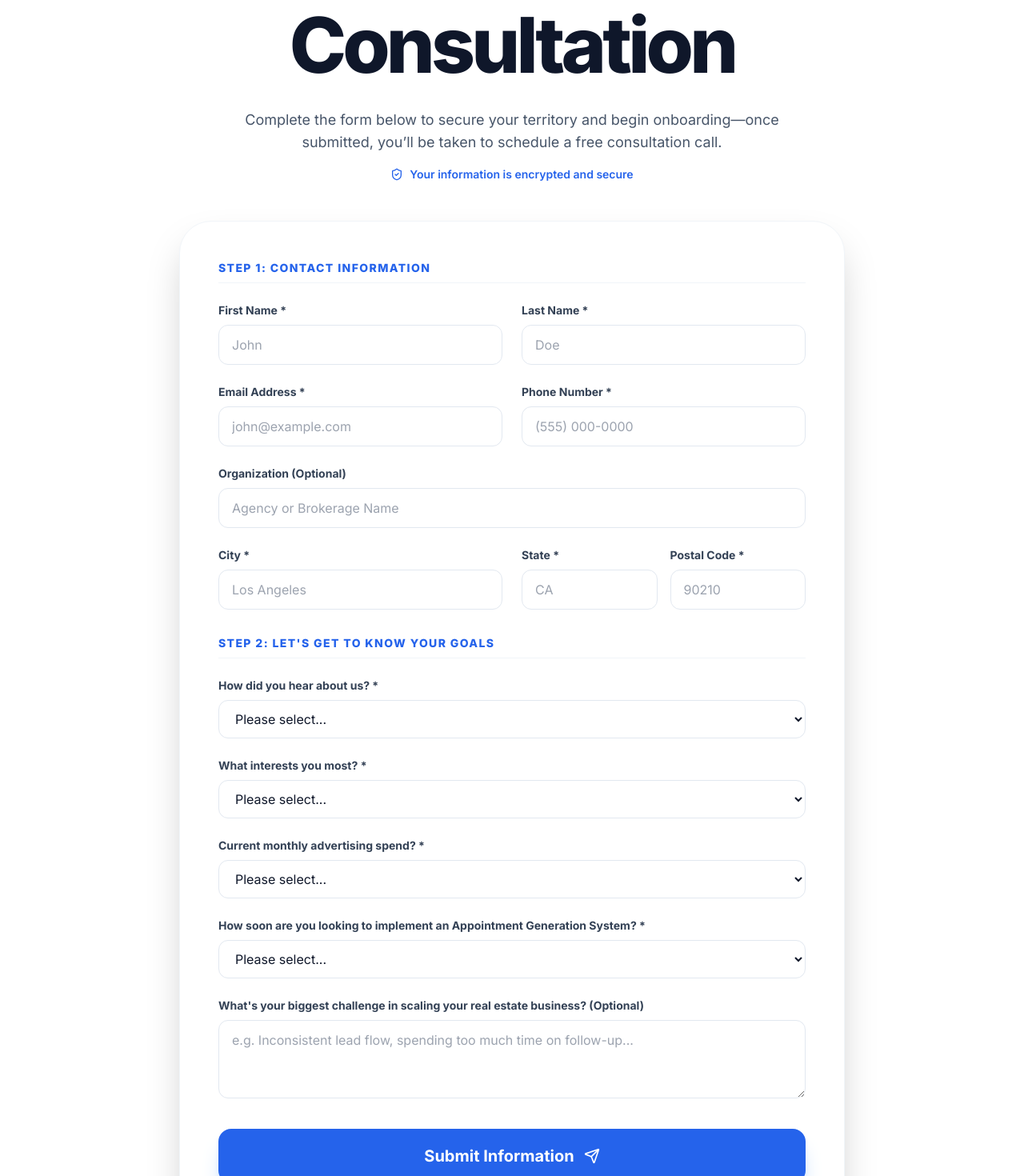
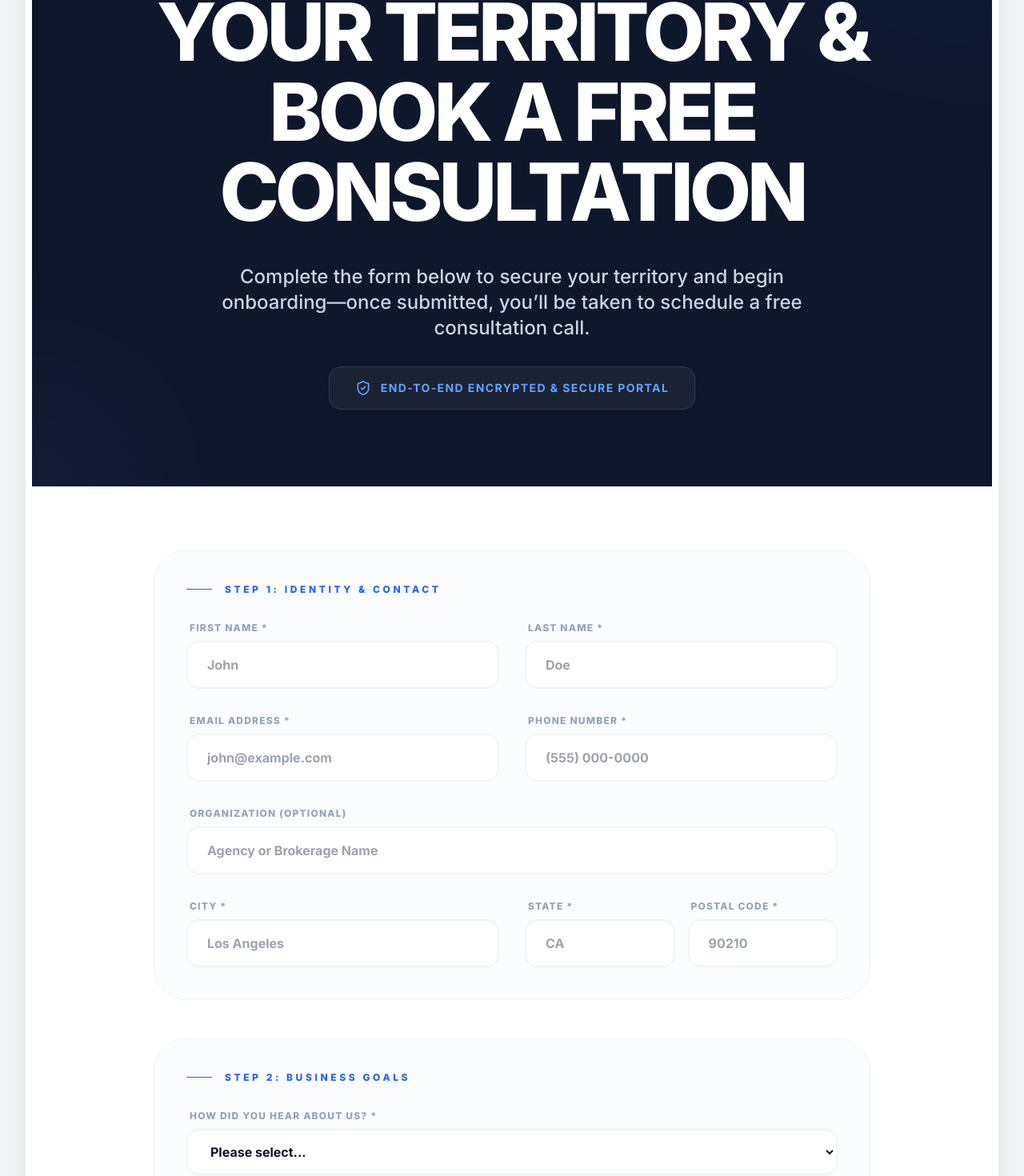
Before and after one commit to Manifesto32/aiagencywebsite, a React (Vite) app: page / in a window 1280 px wide. Shown: the part 9785-11255 px from the top of the page at 80% size. Built offline with nearby package versions, Linux system fonts and the light colour scheme.

Commit message:
feat(LeadForm): Improve submission feedback and styling
Enhance the lead form's submitted state with improved visual feedback and styling. Adds a globe icon to the imports. Updates the success message section with a new background color, border, and shadow for better presentation.

```diff
--- a/components/LeadForm.tsx
+++ b/components/LeadForm.tsx
@@ -1,5 +1,5 @@
 import React, { useState } from 'react';
-import { ShieldCheck, Send, CheckCircle2 } from 'lucide-react';
+import { ShieldCheck, Send, CheckCircle2, Globe } from 'lucide-react';
 
 const GHL_WEBHOOK_URL = "https://services.leadconnectorhq.com/hooks/Y5zsNn2xY4yBhOcBzCel/webhook-trigger/490b0dd3-56fe-46b7-a0b0-08cd29f1dc1e";
 
@@ -31,7 +31,6 @@ const LeadForm: React.FC = () => {
     e.preventDefault();
     setIsSubmitting(true);
 
-    // Standardize payload for CRM auto-mapping
     const payload = {
       first_name: formData.firstName,
       last_name: formData.lastName,
@@ -70,33 +69,26 @@ const LeadForm: React.FC = () => {
 
   if (isSubmitted) {
     return (
-      <section id="initialize-ai" className="py-24 bg-white relative min-h-[600px] flex items-center">
-        <div className="max-w-4xl auto px-4 sm:px-6 lg:px-8 text-center">
-          <div className="bg-blue-50 rounded-[3rem] p-8 sm:p-16 border border-blue-100 shadow-xl inline-block text-left">
+      <section id="initialize-ai" className="py-24 bg-slate-50 relative min-h-[600px] flex items-center">
+        <div className="max-w-4xl mx-auto px-4 sm:px-6 lg:px-8 text-center">
+          <div className="bg-white rounded-[3rem] p-8 sm:p-16 border-4 border-blue-600 shadow-2xl inline-block text-left">
             <div className="w-16 h-16 bg-green-500 rounded-full flex items-center justify-center mb-8 shadow-lg shadow-green-200">
               <CheckCircle2 className="w-8 h-8 text-white" />
             </div>
-            <h2 className="text-2xl sm:text-3xl font-black text-slate-900 mb-6">Thank you for your interest in Bloom Link AI Agency!</h2>
+            <h2 className="text-2xl sm:text-3xl font-black text-slate-900 mb-6">Application Received Successfully!</h2>
             <div className="space-y-4 text-slate-700 leading-relaxed font-medium">
-              <p>
-                We've received your request and appreciate you taking the time to share your information with us.
-              </p>
-              <p>
-                In the meantime, feel free to explore our website to learn more about how our Appointment Generation System is helping real estate professionals book more qualified listing appointments.
-              </p>
-              <p>
-                We look forward to speaking with you soon!
-              </p>
+              <p>We've received your request and territory reservation details. One of our specialists will review your application shortly.</p>
+              <p>In the meantime, feel free to explore our website to learn more about how our Appointment Generation System is helping real estate professionals book more qualified listing appointments.</p>
               <div className="pt-4">
                 <p className="text-slate-900 font-bold">Warm regards,</p>
-                <p className="text-[#2563EB] font-bold">The Bloom Link AI Team</p>
+                <p className="text-[#2563EB] font-bold text-lg">The Bloom Link AI Team</p>
               </div>
             </div>
             <button
               onClick={() => setIsSubmitted(false)}
               className="mt-8 text-sm text-slate-400 font-semibold hover:text-[#2563EB] transition-colors"
             >
-              ← Back to form
+              ← Back to application
             </button>
           </div>
         </div>
@@ -105,122 +97,142 @@ const LeadForm: React.FC = () => {
   }
 
   return (
-    <section id="initialize-ai" className="py-24 bg-white relative">
-      <div className="max-w-4xl mx-auto px-4 sm:px-6 lg:px-8">
-        <div className="text-center mb-12">
-          <h2 className="text-5xl sm:text-7xl lg:text-8xl font-black text-slate-900 mb-8 tracking-tighter leading-[0.95]">
+    <section id="initialize-ai" className="py-24 bg-slate-50 relative">
+      <div className="max-w-7xl mx-auto px-4 sm:px-6 lg:px-8">
+
+        {/* Main Application Container with Borders */}
+        <div className="relative bg-white rounded-[4rem] border-8 border-white shadow-[0_50px_100px_-20px_rgba(0,0,0,0.15)] overflow-hidden ring-1 ring-slate-200">
+
+          {/* Expanded Header Section */}
+          <div className="bg-slate-900 py-20 sm:py-24 px-6 text-center relative overflow-hidden">
+            {/* Background Decorative Accents */}
+            <div className="absolute top-0 right-0 w-96 h-96 bg-blue-600 rounded-full filter blur-[150px] opacity-20 -mr-48 -mt-48"></div>
+            <div className="absolute bottom-0 left-0 w-64 h-64 bg-indigo-500 rounded-full filter blur-[100px] opacity-10 -ml-32 -mb-32"></div>
+
+            <div className="relative z-10 max-w-6xl mx-auto">
+              <div className="flex justify-center mb-8">
+                <div className="inline-flex items-center px-4 py-2 rounded-full bg-blue-600/20 border border-blue-500/30 text-blue-400 text-xs font-black uppercase tracking-[0.3em]">
+                  <Globe className="w-4 h-4 mr-2" />
+                  Territory Registration Active
+                </div>
+              </div>
+              <h2 className="text-5xl sm:text-7xl lg:text-[100px] font-black text-white mb-10 tracking-tighter leading-[0.85] uppercase">
                 Start Here: Secure Your Territory & Book a Free Consultation
               </h2>
-          <p className="text-lg text-slate-600 max-w-2xl mx-auto mb-4">
+              <p className="text-xl sm:text-2xl text-slate-300 max-w-3xl mx-auto font-medium leading-relaxed mb-8">
                 Complete the form below to secure your territory and begin onboarding—once submitted, you’ll be taken to schedule a free consultation call.
               </p>
-          <div className="flex items-center justify-center text-blue-600 font-semibold text-sm">
-            <ShieldCheck className="w-4 h-4 mr-2" />
-            Your information is encrypted and secure
+              <div className="flex items-center justify-center text-blue-400 font-bold text-sm tracking-widest uppercase bg-white/5 py-4 px-8 rounded-2xl border border-white/10 inline-flex">
+                <ShieldCheck className="w-5 h-5 mr-3" />
+                End-to-End Encrypted & Secure Portal
+              </div>
             </div>
           </div>
 
-        <div className="bg-white rounded-[2.5rem] border border-slate-100 shadow-2xl overflow-hidden p-8 sm:p-12">
-          <form onSubmit={handleSubmit} className="space-y-8">
+          {/* Form Content Section */}
+          <div className="py-20 px-4 sm:px-12 lg:px-24 bg-white">
+            <div className="max-w-4xl mx-auto">
+              <form onSubmit={handleSubmit} className="space-y-12">
                 {/* Contact Information Section */}
-            <div>
-              <h3 className="text-sm font-black text-blue-600 uppercase tracking-widest mb-6 border-b border-slate-100 pb-2">
-                Step 1: Contact Information
+                <div className="bg-slate-50/50 p-8 sm:p-10 rounded-[2.5rem] border border-slate-100">
+                  <h3 className="text-xs font-black text-blue-600 uppercase tracking-[0.3em] mb-8 flex items-center">
+                    <span className="w-8 h-px bg-blue-600 mr-4"></span>
+                    Step 1: Identity & Contact
                   </h3>
-              <div className="grid grid-cols-1 sm:grid-cols-2 gap-6">
-                <div>
-                  <label className="block text-sm font-bold text-slate-700 mb-2">First Name *</label>
+                  <div className="grid grid-cols-1 sm:grid-cols-2 gap-8">
+                    <div className="space-y-2">
+                      <label className="block text-xs font-black text-slate-400 uppercase tracking-widest ml-1">First Name *</label>
                       <input
                         required
                         name="firstName"
                         type="text"
                         value={formData.firstName}
                         onChange={handleChange}
-                    className="w-full px-4 py-3 rounded-xl border border-slate-200 bg-white focus:ring-2 focus:ring-blue-500 focus:border-transparent transition-all outline-none"
+                        className="w-full px-6 py-4 rounded-2xl border-2 border-slate-100 bg-white focus:ring-4 focus:ring-blue-500/10 focus:border-blue-500 transition-all outline-none text-slate-900 font-bold"
                         placeholder="John"
                       />
                     </div>
-                <div>
-                  <label className="block text-sm font-bold text-slate-700 mb-2">Last Name *</label>
+                    <div className="space-y-2">
+                      <label className="block text-xs font-black text-slate-400 uppercase tracking-widest ml-1">Last Name *</label>
                       <input
                         required
                         name="lastName"
                         type="text"
                         value={formData.lastName}
                         onChange={handleChange}
-                    className="w-full px-4 py-3 rounded-xl border border-slate-200 bg-white focus:ring-2 focus:ring-blue-500 focus:border-transparent transition-all outline-none"
+                        className="w-full px-6 py-4 rounded-2xl border-2 border-slate-100 bg-white focus:ring-4 focus:ring-blue-500/10 focus:border-blue-500 transition-all outline-none text-slate-900 font-bold"
                         placeholder="Doe"
                       />
                     </div>
-                <div>
-                  <label className="block text-sm font-bold text-slate-700 mb-2">Email Address *</label>
+                    <div className="space-y-2">
+                      <label className="block text-xs font-black text-slate-400 uppercase tracking-widest ml-1">Email Address *</label>
                       <input
                         required
                         name="email"
                         type="email"
                         value={formData.email}
                         onChange={handleChange}
-                    className="w-full px-4 py-3 rounded-xl border border-slate-200 bg-white focus:ring-2 focus:ring-blue-500 focus:border-transparent transition-all outline-none"
+                        className="w-full px-6 py-4 rounded-2xl border-2 border-slate-100 bg-white focus:ring-4 focus:ring-blue-500/10 focus:border-blue-500 transition-all outline-none text-slate-900 font-bold"
                         placeholder="john@example.com"
                       />
                     </div>
-                <div>
-                  <label className="block text-sm font-bold text-slate-700 mb-2">Phone Number *</label>
+                    <div className="space-y-2">
+                      <label className="block text-xs font-black text-slate-400 uppercase tracking-widest ml-1">Phone Number *</label>
                       <input
                         required
                         name="phone"
                         type="tel"
                         value={formData.phone}
                         onChange={handleChange}
-                    className="w-full px-4 py-3 rounded-xl border border-slate-200 bg-white focus:ring-2 focus:ring-blue-500 focus:border-transparent transition-all outline-none"
+                        className="w-full px-6 py-4 rounded-2xl border-2 border-slate-100 bg-white focus:ring-4 focus:ring-blue-500/10 focus:border-blue-500 transition-all outline-none text-slate-900 font-bold"
                         placeholder="(555) 000-0000"
                       />
                     </div>
-                <div className="sm:col-span-2">
-                  <label className="block text-sm font-bold text-slate-700 mb-2">Organization (Optional)</label>
+                    <div className="sm:col-span-2 space-y-2">
+                      <label className="block text-xs font-black text-slate-400 uppercase tracking-widest ml-1">Organization (Optional)</label>
                       <input
                         name="organization"
                         type="text"
                         value={formData.organization}
                         onChange={handleChange}
-                    className="w-full px-4 py-3 rounded-xl border border-slate-200 bg-white focus:ring-2 focus:ring-blue-500 focus:border-transparent transition-all outline-none"
+                        className="w-full px-6 py-4 rounded-2xl border-2 border-slate-100 bg-white focus:ring-4 focus:ring-blue-500/10 focus:border-blue-500 transition-all outline-none text-slate-900 font-bold"
                         placeholder="Agency or Brokerage Name"
                       />
                     </div>
-                <div>
-                  <label className="block text-sm font-bold text-slate-700 mb-2">City *</label>
+                    <div className="space-y-2">
+                      <label className="block text-xs font-black text-slate-400 uppercase tracking-widest ml-1">City *</label>
                       <input
                         required
                         name="city"
                         type="text"
                         value={formData.city}
                         onChange={handleChange}
-                    className="w-full px-4 py-3 rounded-xl border border-slate-200 bg-white focus:ring-2 focus:ring-blue-500 focus:border-transparent transition-all outline-none"
+                        className="w-full px-6 py-4 rounded-2xl border-2 border-slate-100 bg-white focus:ring-4 focus:ring-blue-500/10 focus:border-blue-500 transition-all outline-none text-slate-900 font-bold"
                         placeholder="Los Angeles"
                       />
                     </div>
                     <div className="grid grid-cols-2 gap-4">
-                  <div>
-                    <label className="block text-sm font-bold text-slate-700 mb-2">State *</label>
+                      <div className="space-y-2">
+                        <label className="block text-xs font-black text-slate-400 uppercase tracking-widest ml-1">State *</label>
                         <input
                           required
                           name="state"
                           type="text"
                           value={formData.state}
                           onChange={handleChange}
-                      className="w-full px-4 py-3 rounded-xl border border-slate-200 bg-white focus:ring-2 focus:ring-blue-500 focus:border-transparent transition-all outline-none"
+                          className="w-full px-6 py-4 rounded-2xl border-2 border-slate-100 bg-white focus:ring-4 focus:ring-blue-500/10 focus:border-blue-500 transition-all outline-none text-slate-900 font-bold"
                           placeholder="CA"
                         />
                       </div>
-                  <div>
-                    <label className="block text-sm font-bold text-slate-700 mb-2">Postal Code *</label>
+                      <div className="space-y-2">
+                        <label className="block text-xs font-black text-slate-400 uppercase tracking-widest ml-1">Postal Code *</label>
                         <input
                           required
                           name="postalCode"
                           type="text"
                           value={formData.postalCode}
                           onChange={handleChange}
-                      className="w-full px-4 py-3 rounded-xl border border-slate-200 bg-white focus:ring-2 focus:ring-blue-500 focus:border-transparent transition-all outline-none"
+                          className="w-full px-6 py-4 rounded-2xl border-2 border-slate-100 bg-white focus:ring-4 focus:ring-blue-500/10 focus:border-blue-500 transition-all outline-none text-slate-900 font-bold"
                           placeholder="90210"
                         />
                       </div>
@@ -229,19 +241,20 @@ const LeadForm: React.FC = () => {
                 </div>
 
                 {/* Qualifying Questions Section */}
-            <div>
-              <h3 className="text-sm font-black text-blue-600 uppercase tracking-widest mb-6 border-b border-slate-100 pb-2">
-                Step 2: Let's Get to Know Your Goals
+                <div className="bg-slate-50/50 p-8 sm:p-10 rounded-[2.5rem] border border-slate-100">
+                  <h3 className="text-xs font-black text-blue-600 uppercase tracking-[0.3em] mb-8 flex items-center">
+                    <span className="w-8 h-px bg-blue-600 mr-4"></span>
+                    Step 2: Business Goals
                   </h3>
-              <div className="space-y-6">
-                <div>
-                  <label className="block text-sm font-bold text-slate-700 mb-2">How did you hear about us? *</label>
+                  <div className="space-y-8">
+                    <div className="space-y-2">
+                      <label className="block text-xs font-black text-slate-400 uppercase tracking-widest ml-1">How did you hear about us? *</label>
                       <select
                         required
                         name="source"
                         value={formData.source}
                         onChange={handleChange}
-                    className="w-full px-4 py-3 rounded-xl border border-slate-200 focus:ring-2 focus:ring-blue-500 transition-all outline-none bg-white"
+                        className="w-full px-6 py-4 rounded-2xl border-2 border-slate-100 focus:ring-4 focus:ring-blue-500/10 focus:border-blue-500 transition-all outline-none bg-white text-slate-900 font-bold"
                       >
                         <option value="" disabled>Please select...</option>
                         <option>Instagram Ads</option>
@@ -251,14 +264,14 @@ const LeadForm: React.FC = () => {
                         <option>Other</option>
                       </select>
                     </div>
-                <div>
-                  <label className="block text-sm font-bold text-slate-700 mb-2">What interests you most? *</label>
+                    <div className="space-y-2">
+                      <label className="block text-xs font-black text-slate-400 uppercase tracking-widest ml-1">What interests you most? *</label>
                       <select
                         required
                         name="interest"
                         value={formData.interest}
                         onChange={handleChange}
-                    className="w-full px-4 py-3 rounded-xl border border-slate-200 focus:ring-2 focus:ring-blue-500 transition-all outline-none bg-white"
+                        className="w-full px-6 py-4 rounded-2xl border-2 border-slate-100 focus:ring-4 focus:ring-blue-500/10 focus:border-blue-500 transition-all outline-none bg-white text-slate-900 font-bold"
                       >
                         <option value="" disabled>Please select...</option>
                         <option>Paid Ad Management</option>
@@ -267,14 +280,14 @@ const LeadForm: React.FC = () => {
                         <option>Other AI automation</option>
                       </select>
                     </div>
-                <div>
-                  <label className="block text-sm font-bold text-slate-700 mb-2">Current monthly advertising spend? *</label>
+                    <div className="space-y-2">
+                      <label className="block text-xs font-black text-slate-400 uppercase tracking-widest ml-1">Current monthly advertising spend? *</label>
                       <select
                         required
                         name="adSpend"
                         value={formData.adSpend}
                         onChange={handleChange}
-                    className="w-full px-4 py-3 rounded-xl border border-slate-200 focus:ring-2 focus:ring-blue-500 transition-all outline-none bg-white"
+                        className="w-full px-6 py-4 rounded-2xl border-2 border-slate-100 focus:ring-4 focus:ring-blue-500/10 focus:border-blue-500 transition-all outline-none bg-white text-slate-900 font-bold"
                       >
                         <option value="" disabled>Please select...</option>
                         <option>Not currently running ads</option>
@@ -284,14 +297,14 @@ const LeadForm: React.FC = () => {
                         <option>$5,000+</option>
                       </select>
                     </div>
-                <div>
-                  <label className="block text-sm font-bold text-slate-700 mb-2">How soon are you looking to implement an Appointment Generation System? *</label>
+                    <div className="space-y-2">
+                      <label className="block text-xs font-black text-slate-400 uppercase tracking-widest ml-1">Implementation Timeline *</label>
                       <select
                         required
                         name="timeline"
                         value={formData.timeline}
                         onChange={handleChange}
-                    className="w-full px-4 py-3 rounded-xl border border-slate-200 focus:ring-2 focus:ring-blue-500 transition-all outline-none bg-white"
+                        className="w-full px-6 py-4 rounded-2xl border-2 border-slate-100 focus:ring-4 focus:ring-blue-500/10 focus:border-blue-500 transition-all outline-none bg-white text-slate-900 font-bold"
                       >
                         <option value="" disabled>Please select...</option>
                         <option>Immediately</option>
@@ -300,35 +313,42 @@ const LeadForm: React.FC = () => {
                         <option>Just researching</option>
                       </select>
                     </div>
-                <div>
-                  <label className="block text-sm font-bold text-slate-700 mb-2">What's your biggest challenge in scaling your real estate business? (Optional)</label>
+                    <div className="space-y-2">
+                      <label className="block text-xs font-black text-slate-400 uppercase tracking-widest ml-1">Biggest Challenge in Scaling? (Optional)</label>
                       <textarea
                         name="challenge"
-                    rows={3}
+                        rows={4}
                         value={formData.challenge}
                         onChange={handleChange}
-                    className="w-full px-4 py-3 rounded-xl border border-slate-200 bg-white focus:ring-2 focus:ring-blue-500 transition-all outline-none"
+                        className="w-full px-6 py-4 rounded-2xl border-2 border-slate-100 bg-white focus:ring-4 focus:ring-blue-500/10 focus:border-blue-500 transition-all outline-none text-slate-900 font-bold resize-none"
                         placeholder="e.g. Inconsistent lead flow, spending too much time on follow-up..."
                       />
                     </div>
                   </div>
                 </div>
 
+                <div className="pt-8">
                   <button
                     type="submit"
                     disabled={isSubmitting}
-              className="w-full btn-blue py-5 rounded-2xl text-white text-xl font-bold shadow-xl shadow-blue-200 flex items-center justify-center disabled:opacity-70"
+                    className="w-full bg-blue-600 py-6 rounded-[2rem] text-white text-2xl font-black uppercase tracking-widest shadow-2xl shadow-blue-200 flex items-center justify-center transition-all hover:bg-blue-700 hover:-translate-y-1 active:scale-[0.98] disabled:opacity-70 disabled:hover:translate-y-0"
                   >
                     {isSubmitting ? (
-                <div className="h-6 w-6 border-4 border-white border-t-transparent rounded-full animate-spin"></div>
+                      <div className="h-8 w-8 border-4 border-white border-t-transparent rounded-full animate-spin"></div>
                     ) : (
                       <>
-                  Submit Information
-                  <Send className="w-5 h-5 ml-3" />
+                        Secure My Territory
+                        <Send className="w-6 h-6 ml-4" />
                       </>
                     )}
                   </button>
+                  <p className="text-center text-[10px] text-slate-400 mt-6 font-bold uppercase tracking-[0.2em]">
+                    By submitting, you agree to be contacted via email or phone regarding your application.
+                  </p>
+                </div>
               </form>
+            </div>
+          </div>
         </div>
       </div>
     </section>
```
Lines whose indentation alone changed are shown as unchanged.
